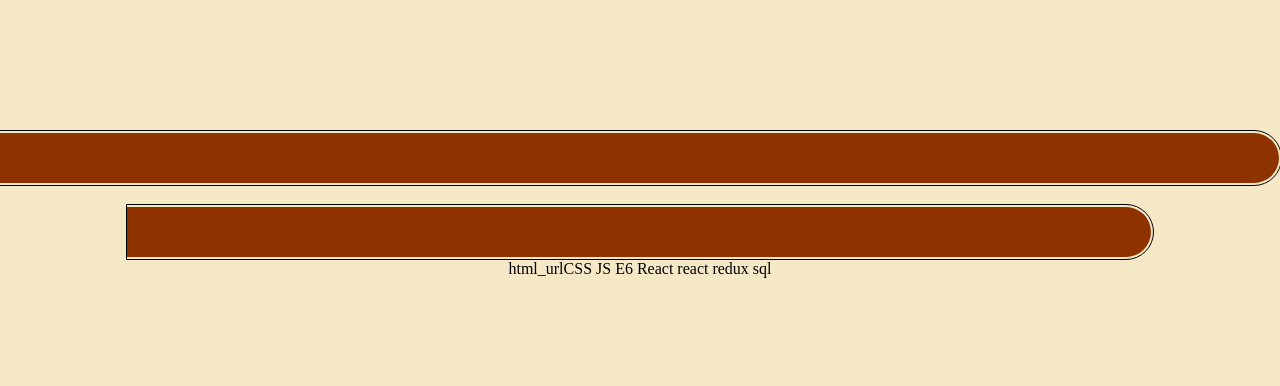
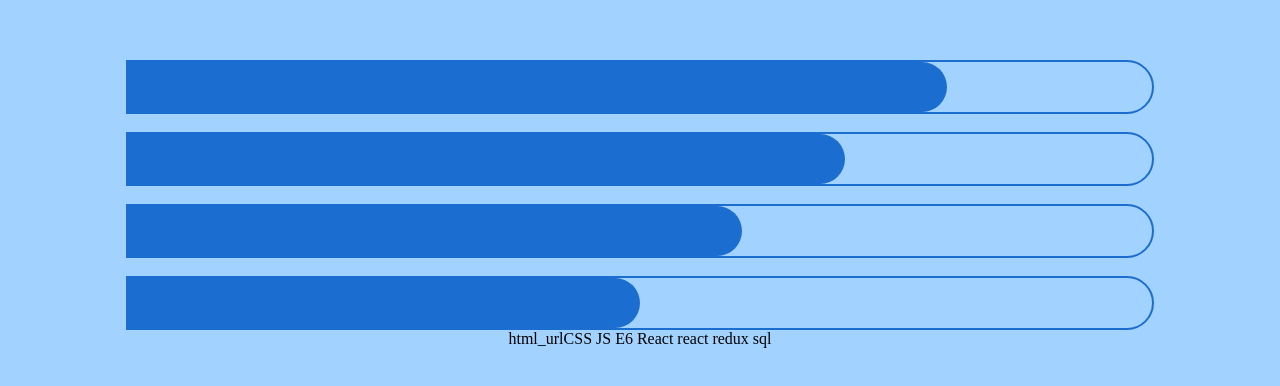
Before and after one commit to bufer99/Portfolio, a React (Create React App) app in the folder portfolio/: page /#/skills in a window 1280 px wide. Shown: the part 196-582 px from the top of the page. Built offline with nearby package versions, Linux system fonts and the light colour scheme.

Commit message:
changed theme, fixed bug with bar width

```diff
--- a/portfolio/src/components/Navigation.js
+++ b/portfolio/src/components/Navigation.js
@@ -126,7 +126,7 @@ const Item = styled(motion.div)`
         position: absolute;
         height: var(--lh);
         width: 0%;
-        background: #8E3200;
+        background: var(--lines);
         left: 0;
         top: 100%;
 
@@ -142,7 +142,7 @@ const Item = styled(motion.div)`
         position: absolute;
         height: var(--lh);
         width: 0%;
-        background: #8E3200;
+        background: var(--lines);
         right: 0;
 
         -o-transition:.5s;
--- a/portfolio/src/components/SkillBar.js
+++ b/portfolio/src/components/SkillBar.js
@@ -7,7 +7,7 @@ export const SkillBar = ({ value, max }) => {
         <Container max={`${max*10}%`}>
             <AnimatePresence>
                 <Bar
-                    animate={{ width: 'auto' }}
+                    animate={{ width: `${value*10}%`}}
                     initial={{ width: '5%' }}
                     transition={{ duration: 2 }}
 
@@ -24,16 +24,15 @@ const Container = styled(motion.div)`
     overflow: hidden;
     width: ${(props) => props.max};
     height: 50px;
-    border: 1px black solid;
-    padding: 2px 2px 2px 0;
+    border: 2px var(--lines) solid;
+    padding: 0px 0px 0px 0;
     border-radius: 0 110px 110px 0;
 `
 
 const Bar = styled(motion.div)`
     display: flex;
     gap:-10px;
-    width: ${(props) => props.value};
     height: 100%;
-    background: #8E3200;
+    background: var(--lines);
     border-radius: 0 110px 110px 0;
 `
--- a/portfolio/src/components/Skills.js
+++ b/portfolio/src/components/Skills.js
@@ -6,9 +6,13 @@ export const Skills = () => {
     return (
         <AnimatedPage>
             <Content>
-                <SkillBar value={10} max={10} />
+                <SkillBar value={8} max={8} />
                 <br />
-                <SkillBar value={3} max={8} />
+                <SkillBar value={7} max={8} />
+                <br/>
+                <SkillBar value={6} max={8} />
+                <br />
+                <SkillBar value={5} max={8} />
                 html_urlCSS
                 JS E6
                 React
@@ -27,3 +31,9 @@ const Content = styled.div`
     align-items: center;
     justify-content: center;
 `
+
+
+/*
+    wrappert megcsinálni mint az animatedPaget
+
+*/
--- a/portfolio/src/index.css
+++ b/portfolio/src/index.css
@@ -1,6 +1,6 @@
 body {
   margin: 0;
-  background-color: #F5E8C7;
+  background-color: var(--theme);
 }
 
 html, body, #root {
@@ -16,6 +16,9 @@ html, body, #root {
   --lh: 5px;
 
   --ge-xl: 6rem;
+
+  --theme: #A2D2FF;
+  --lines: #1C6DD0;
 }
 
 @media screen and (max-width: 1075px) {
```
